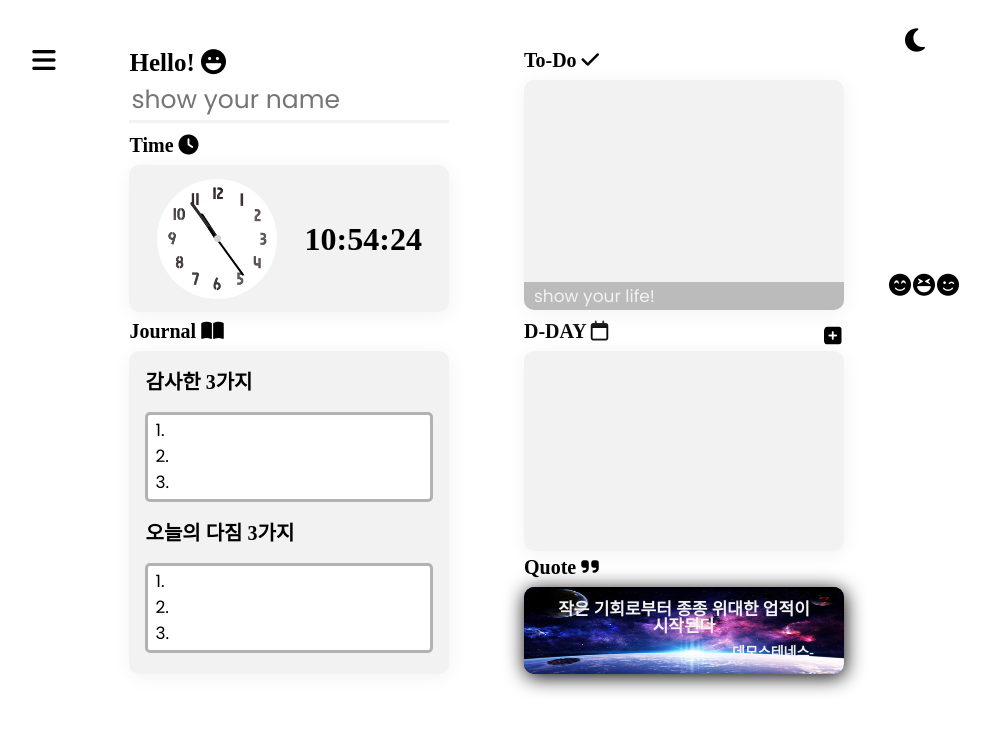
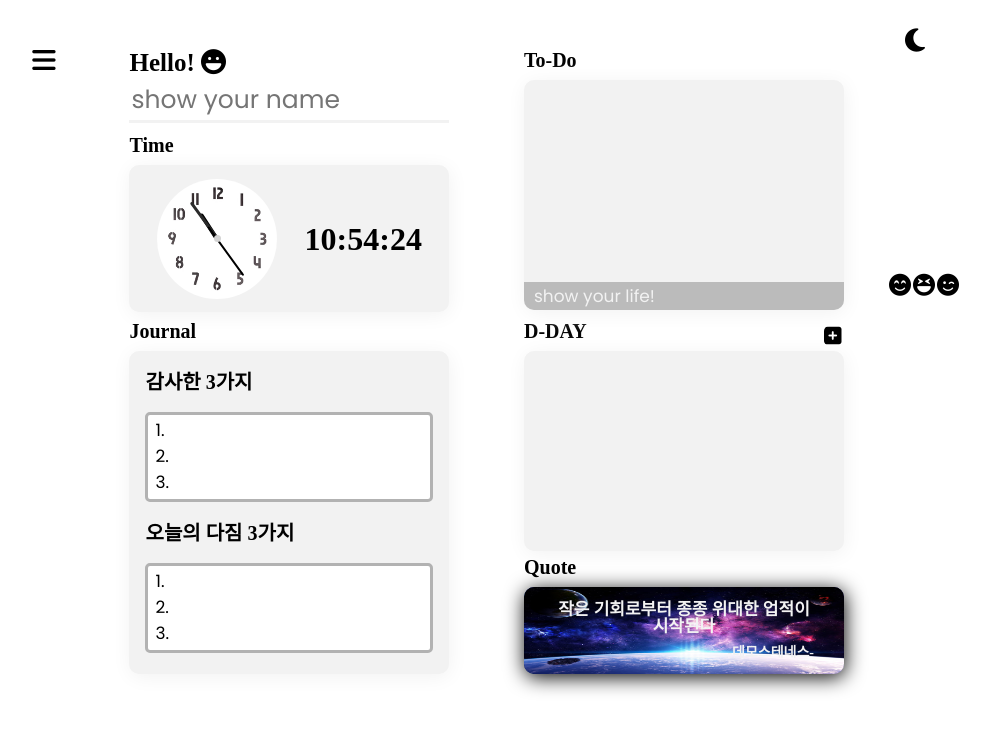
Before and after one commit to leechi/life, a plain HTML site: page index.html in a window 1280 px wide. Shown: the whole page, without its empty margins (156-1146 px from the left). Drawn offline with Linux system fonts and the light colour scheme.

Commit message:
delete emoji

```diff
--- a/index.html
+++ b/index.html
@@ -46,7 +46,7 @@
    </div>
                 </section>
                 <section class="time-box">
-                    <h1 class="title">Time <i class="fa-solid fa-clock"></i></h1>
+                    <h1 class="title">Time</h1>
                     <div class="time-box__box">
                     <div class="analog">
                                     <div class="hour">
@@ -64,7 +64,7 @@
                 </section>
                 <section class="diary-box">
 <h1 class="title">
-    Journal <i class="fa-solid fa-book-open"></i>
+    Journal
 </h1>
 <div class="diary-box__diary">
     <h2 class="question" style="color: black;">감사한 3가지</h1>
@@ -85,7 +85,7 @@
                 </div>
                 <div class="col-5">
                     <section class="todo-box">
-                        <h1 class="title">To-Do <i class="fa-solid fa-check"></i></h1>
+                        <h1 class="title">To-Do</h1>
 
                         <div class="todo-box__box" action="">
                             <ul class="todo-box__box__list">
@@ -98,7 +98,7 @@
                     </section>
                     <section class="dday-box">
                     <div class="dday-box__top">
-                        <h1 class="title">D-DAY <i class="fa-regular fa-calendar"></i></h1>
+                        <h1 class="title">D-DAY </h1>
                         <div class="dropdown">
                         <button class="dropdown-button"><i class="btn fa-solid fa-square-plus"></i></button>
                             <div class="dropdown-menu">
@@ -129,7 +129,7 @@
                         </div>
                     </section>
                     <section class="quote-box">
-                        <h1 class="title">Quote <i class="fa-solid fa-quote-right"></i></h1>
+                        <h1 class="title">Quote </h1>
                         <div class="quote-box__box">
                             <span class="quote"></span>
                         <span class="author"></span>
```
